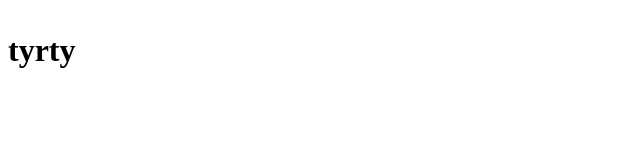
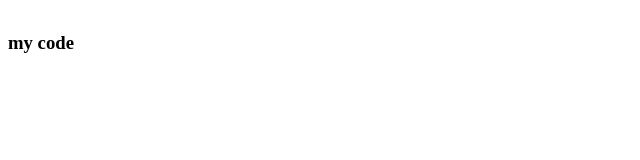
Before and after one commit to rajuahamed70/my-second-repo, a plain HTML site: page index.html in a window 1280 px wide. Shown: the full height of the page, 0-640 px from the left. Drawn offline with Linux system fonts and the light colour scheme.

Commit message:
second commit

```diff
--- a/index.html
+++ b/index.html
@@ -9,7 +9,7 @@
 <body>
     <h1><p>
 
-     tyrty
+     <h3>my code</h3>
     </p></h1>
 </body>
 </html>
```
